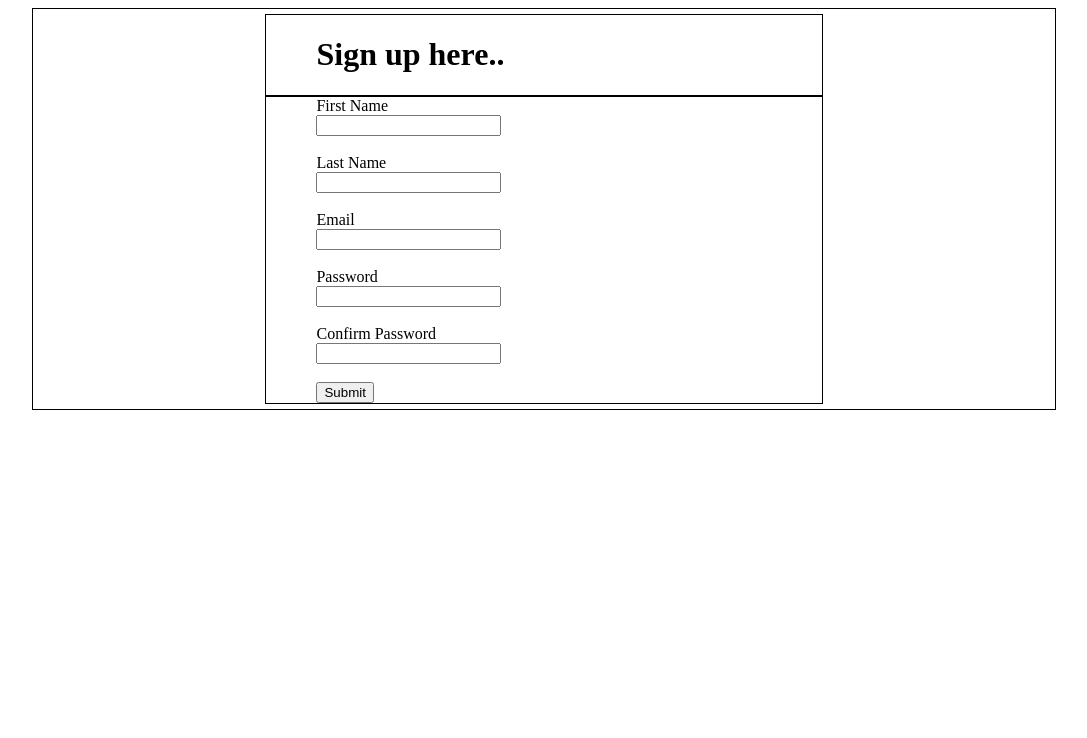
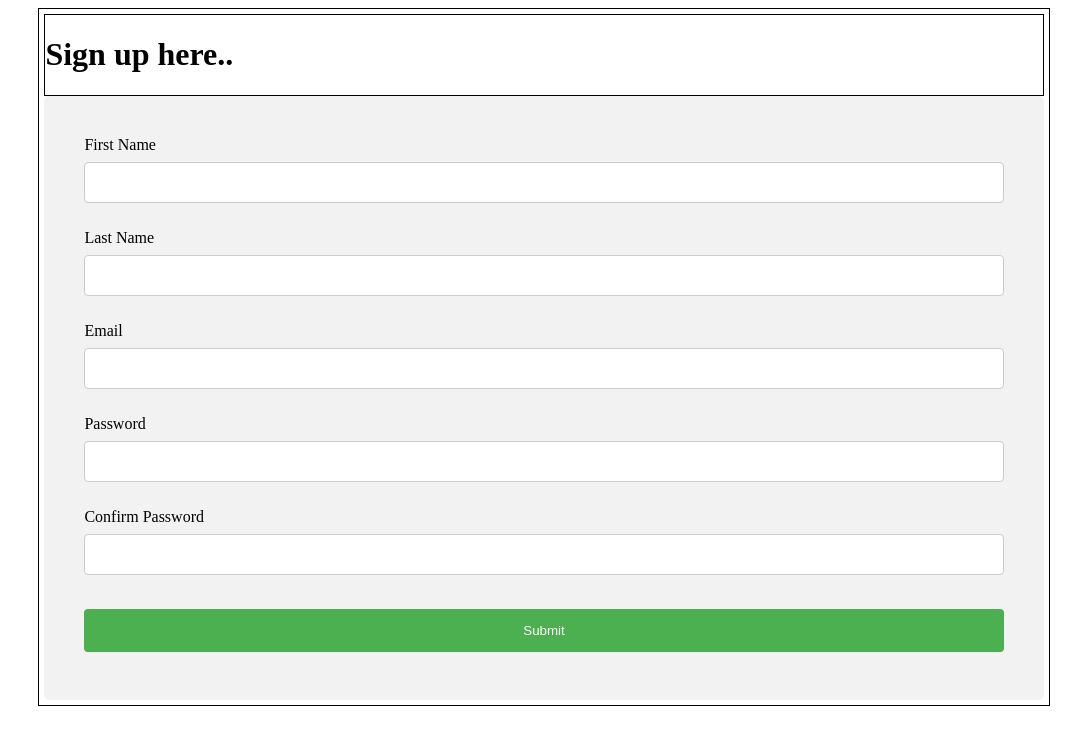
Before and after one commit to samanthaKevin/MyDiary, a plain HTML site: page UI/signup.html in a window 1280 px wide. Shown: the whole page, without its empty margins (96-1183 px from the left). Drawn offline with Linux system fonts and the light colour scheme.

Commit message:
changes in style

```diff
--- a/UI/signup.html
+++ b/UI/signup.html
@@ -16,31 +16,31 @@
             <!-- end div for header -->
 
             <!-- div for form -->
-            <div class="header borders">
+            <div class="signup">
                 <form>
                     <label for="fname">First Name</label>
                     <br>
-                    <input type="text" name="fname">
+                    <input type="text" id="fname" name="firstname">
                     <br>
                     <br>
                     <label for="lname">Last Name</label>
                     <br>
-                    <input type="text" name="lname">
+                    <input type="text" id="lname" name="lastname">
                     <br>
                     <br>
                     <label for="email">Email</label>
                     <br>
-                    <input type="email" name="email">
+                    <input type="email" id="email" name="email">
                     <br>
                     <br>
                     <label for="password">Password</label>
                     <br>
-                    <input type="password" name="password">
+                    <input type="password" id="password" name="password">
                     <br>
                     <br>
                     <label for="confirm-password">Confirm Password</label>
                     <br>
-                    <input type="password" name="confirm-password">
+                    <input type="password" id="confirm-password" name="confirm-password">
                     <br>
                     <br>
                     <input type="submit" value="Submit">
--- a/UI/styles.css
+++ b/UI/styles.css
@@ -1,18 +1,69 @@
-/* input{
-    width: 80%;
+* {
+    box-sizing: border-box;
 }
-input[type=text]{
-    padding-left: 20px;
-    padding-right: 20px;
-    padding-top: 12px;
-    padding-bottom: 12px;
+
+/* Create two equal columns that floats next to each other */
+.column {
+    float: left;
+    width: 50%;
+    padding: 10px;
+    /* height: 300px; Should be removed. Only for demonstration */
+}
+
+/* Clear floats after the columns */
+.row:after {
+    content: "";
+    display: table;
+    clear: both;
+}
+.signup{
+    border-radius: 5px;
+    background-color: #f2f2f2;
+    padding: 40px;
+
+}
+input[type=text], select {
+    width: 100%;
+    padding: 12px 20px;
     margin: 8px 0;
-    box-sizing: border-box;
+    display: inline-block;
     border: 1px solid #ccc;
     border-radius: 4px;
-    background-color: #3CBC8D;
+    box-sizing: border-box;
+}
+input[type=email]{
+    width: 100%;
+    padding: 12px 20px;
+    margin: 8px 0;
+    display: inline-block;
+    border: 1px solid #ccc;
+    border-radius: 4px;
+    box-sizing: border-box;
+}
+input[type=password]{
+    width: 100%;
+    padding: 12px 20px;
+    margin: 8px 0;
+    display: inline-block;
+    border: 1px solid #ccc;
+    border-radius: 4px;
+    box-sizing: border-box;
+}
+
+input[type=submit] {
+    width: 100%;
+    background-color: #4CAF50;
     color: white;
-} */
+    padding: 14px 20px;
+    margin: 8px 0;
+    border: none;
+    border-radius: 4px;
+    cursor: pointer;
+}
+
+input[type=submit]:hover {
+    background-color: #45a049;
+}
 .borders{
     border: 1px solid black;
     /* background-color: #F39C12; */
@@ -26,8 +77,8 @@ input[type=text]{
 }
 .header{
     margin: 0 auto;
-    width: 50%;
-    padding-left: 5%;
+    width: 100%;
+    /* padding-left: 5%; */
 }
 .navbar{
     height: 20%;
```
Also changed, not shown: UI/allentries.html (+4 -4 lines), UI/sign_in.html (+0 -17 lines).
